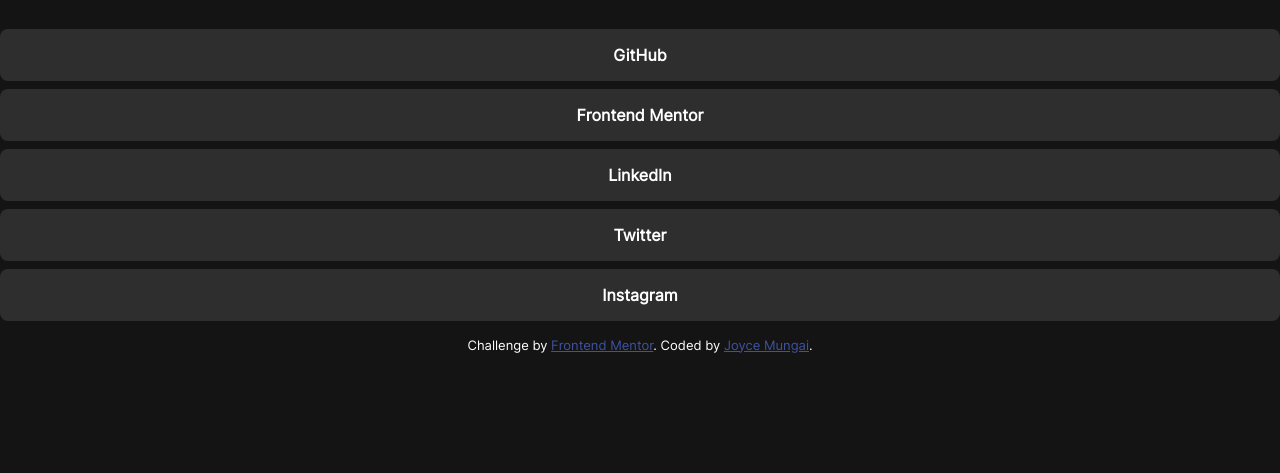
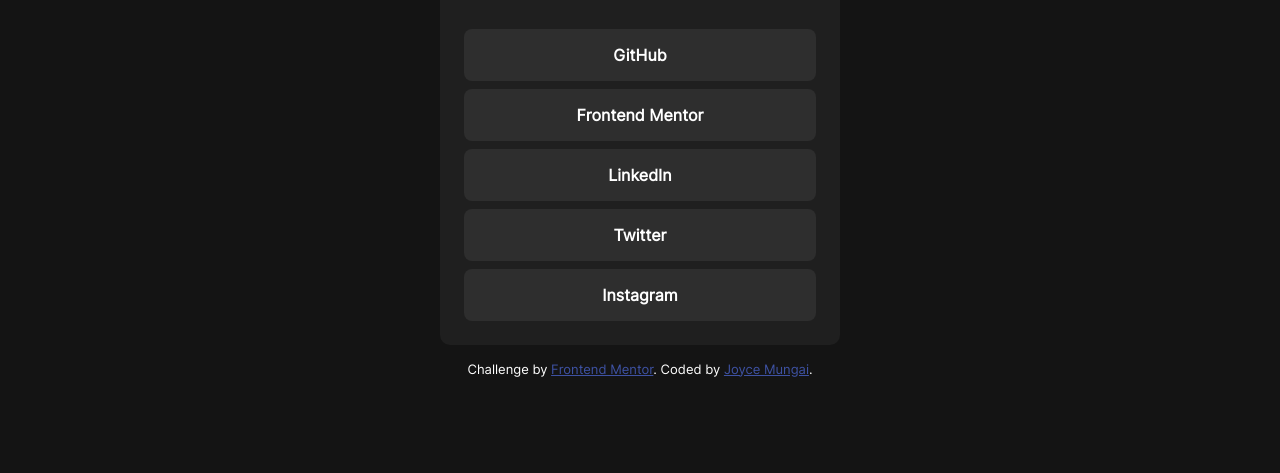
Before and after one commit to WaMungai/social-links-profile, a plain HTML site: page index.html in a window 1280 px wide. Shown: the part 327-800 px from the top of the page. Drawn offline with Linux system fonts and the light colour scheme.

Commit message:
Refine styles

```diff
--- a/index.css
+++ b/index.css
@@ -15,8 +15,16 @@
   background-color: hsl(0, 0%, 8%);
   display: flex;
   flex-direction: column;
+  align-items: center;
   justify-content: center;
   min-height: 100vh;
+}
+.container{
+  background-color: hsl(0, 0%, 12%);
+  max-width: 400px;
+  width: 100%;
+  padding: 24px;
+  border-radius: 10px;
 }
 .container img {
   width: 80px;
```
